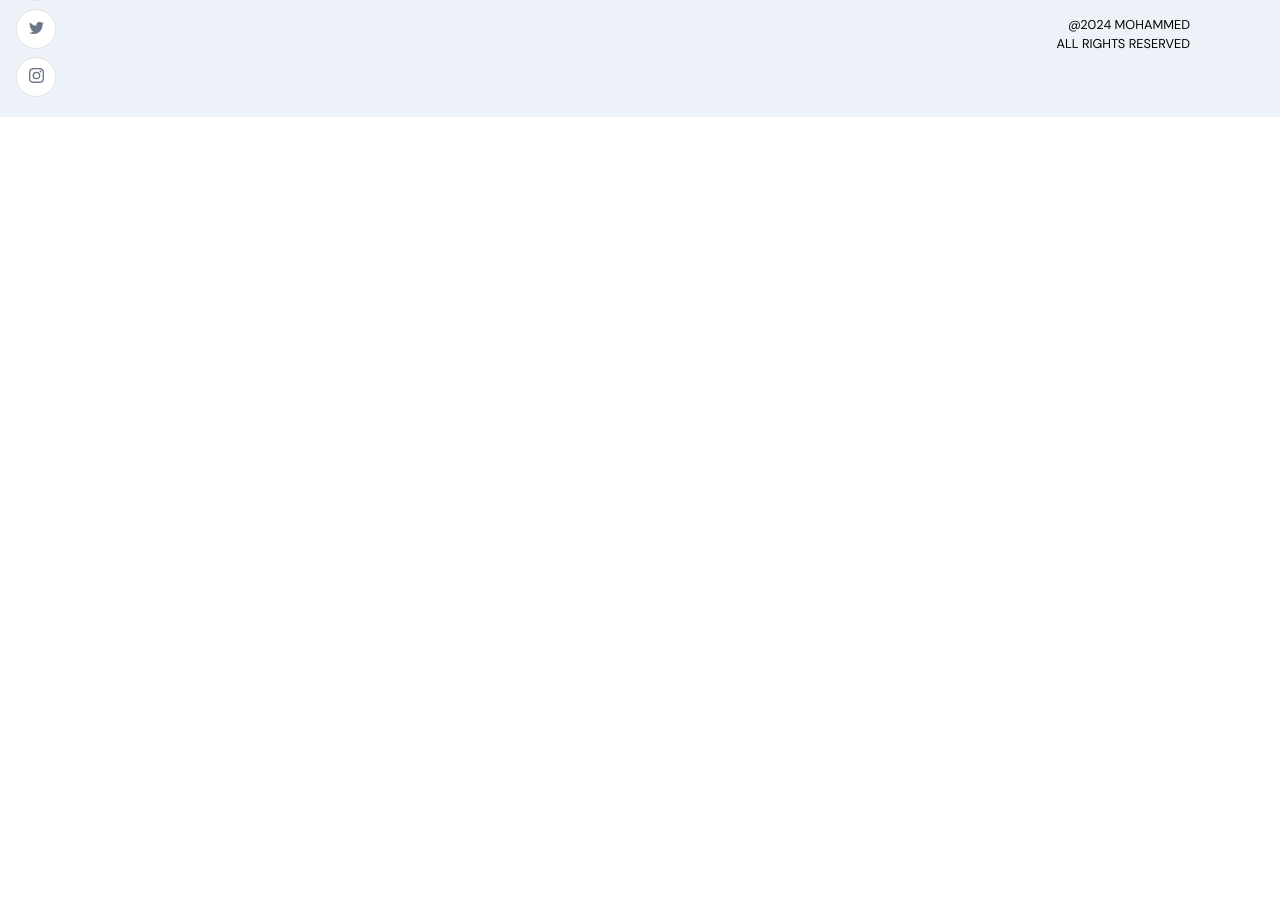
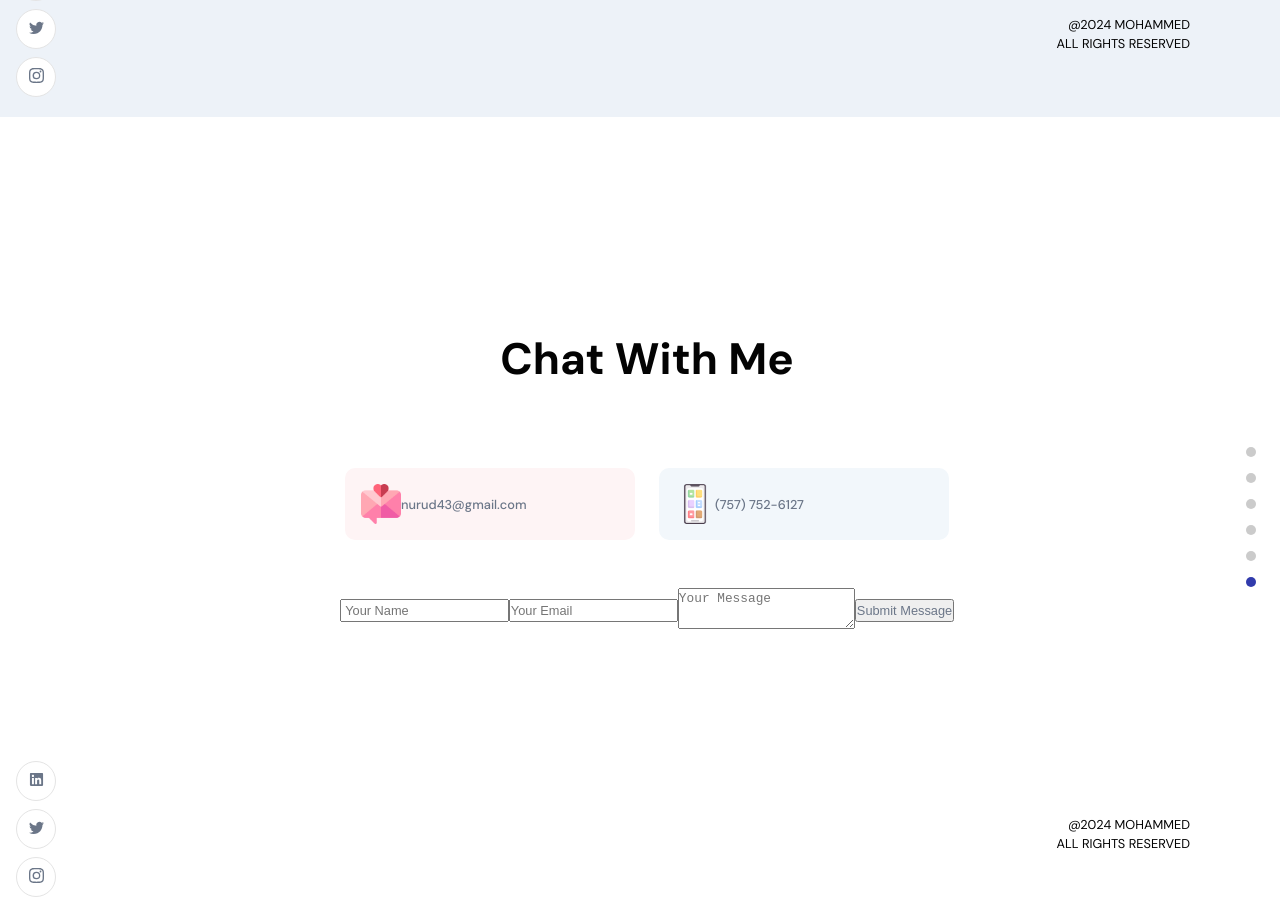
Before and after one commit to mo-abdulai/Portfolio, a React (Create React App) app in the folder frontend/: page / in a window 1280 px wide. Shown: the part 3883-4800 px from the top of the page. Before the commit the page ends 4000 px from the top, so only its background shows below. Built offline with nearby package versions, Linux system fonts and the light colour scheme; no server answers.

Commit message:
contact me section started

```diff
--- a/frontend/src/container/Footer/Footer.jsx
+++ b/frontend/src/container/Footer/Footer.jsx
@@ -1,11 +1,103 @@
-import React from 'react'
-import './Footer.scss'
+import React, { useState, useEffect } from "react";
+import { images } from "../../constants";
+import { AppWrap, MotionWrap } from "../../wrapper";
+import { client } from "../../client";
+import "./Footer.scss";
+
 const Footer = () => {
+  const [form, setForm] = useState({ name: "", email: "", message: "" });
+  const [isFormSubmitted, setIsFormSubmitted] = useState(false);
+  const [loading, setLoading] = useState(false);
+
+  const { name, email, message } = form;
+
+  const handleChange = (e) => {
+    const { name, value } = e.target;
+    setForm({ ...form, [name]: value });
+  };
+
+  const handleSubmit = async () => {
+    setLoading(true);
+
+    const contact = {
+      _type: "contact",
+      name: name,
+      email: email,
+      message: message,
+    };
+
+    client.create(contact).then(() => {
+      setLoading(false);
+      setIsFormSubmitted(true);
+    });
+  };
+
   return (
-    <div>
+    <>
+      <h2 className="head-text"> Chat With Me</h2>
+      <div className="app__footer-cards">
+        <div className="app__footer-card">
+          <img src={images.email} alt={"Email"} />
+          <a href="mailto:nurud43@gmail.com" className="p-text">
+            nurud43@gmail.com
+          </a>
+        </div>
 
-    </div>
-  )
-}
+        <div className="app__footer-card">
+          <img src={images.mobile} alt={"Mobile"} />
+          <a href="tel:+1 (757) 752-6127" className="p-text">
+            (757) 752-6127
+          </a>
+        </div>
+      </div>
+      {!isFormSubmitted ? (
+        <div className="app__footer-form app__flex">
+          <duv aoo__flex>
+            <input
+              className="p-text"
+              type="text"
+              placeholder=" Your Name"
+              name="name"
+              value={name}
+              onChange={handleChange}
+            />
+          </duv>
 
-export default Footer
+          <duv aoo__flex>
+            <input
+              className="p-text"
+              type="email"
+              placeholder="Your Email"
+              name="email"
+              value={email}
+              onChange={handleChange}
+            />
+          </duv>
+          <div>
+            <textarea
+              className="p-text"
+              placeholder="Your Message"
+              value={message}
+              name="message"
+              onChange={handleChange}
+            />
+          </div>
+
+          <button className="p-text" type="button" onClick={handleSubmit}>
+            {loading ? "Sending" : "Submit Message"}
+          </button>
+        </div>
+      ) : (
+        <div>
+          <h3 className="head-text">Thank you for your getting in touch</h3>
+        </div>
+      )}
+    </>
+  );
+};
+
+export default AppWrap(
+  MotionWrap(Footer, "app__footer"),
+  "contact",
+  "app__whitebg"
+);
--- a/frontend/src/container/Footer/Footer.scss
+++ b/frontend/src/container/Footer/Footer.scss
@@ -0,0 +1,61 @@
+.app__footer {
+    flex: 1;
+    width: 100%;
+    flex-direction: column;
+}
+
+.app__footer-cards {
+    width: 60%;
+    display: flex;
+    justify-content: space-evenly;
+    align-items: center;
+    flex-wrap: wrap-reverse;
+    margin: 4rem 2rem 2rem;
+
+    .app__footer-card {
+
+        min-width: 290px;
+        display: flex;
+        flex-direction: row;
+        justify-content: flex-start;
+        align-items: center;
+
+        margin: 1rem 0;
+        padding: 1rem;
+        border-radius: 10px;
+        cursor: pointer;
+        background-color: #fef4f5;
+        transition: all 0.3s ease-in-out;
+
+        img {
+            width: 40px;
+            height: 40px;
+            margin-right: 0 0.7rem;
+        }
+
+        p {
+            font-weight: 600;
+        }
+
+        a {
+            text-decoration: none;
+            font-weight: 500;
+        }
+
+        &:hover {
+            box-shadow: 0 0 25px #fef4f5;
+        }
+
+        @media screen and (max-width: 450px) {
+            width: 100%;
+        }
+    }
+
+    @media screen and (max-width: 768px) {
+        width: 100%;
+    }
+}
+
+.app__footer-cards .app__footer-card:last-child {
+    background-color: #f2f7fb;
+}
```
